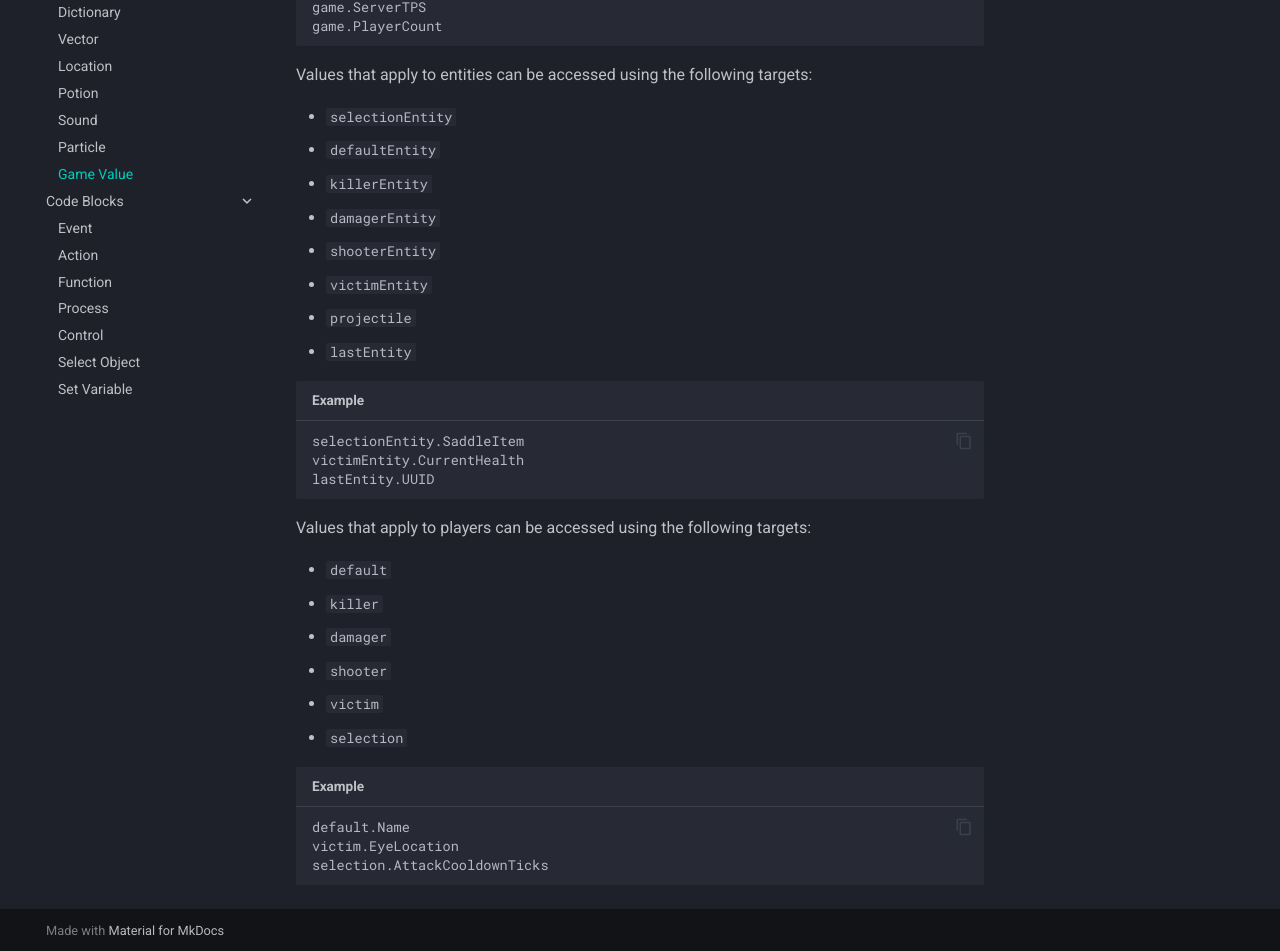
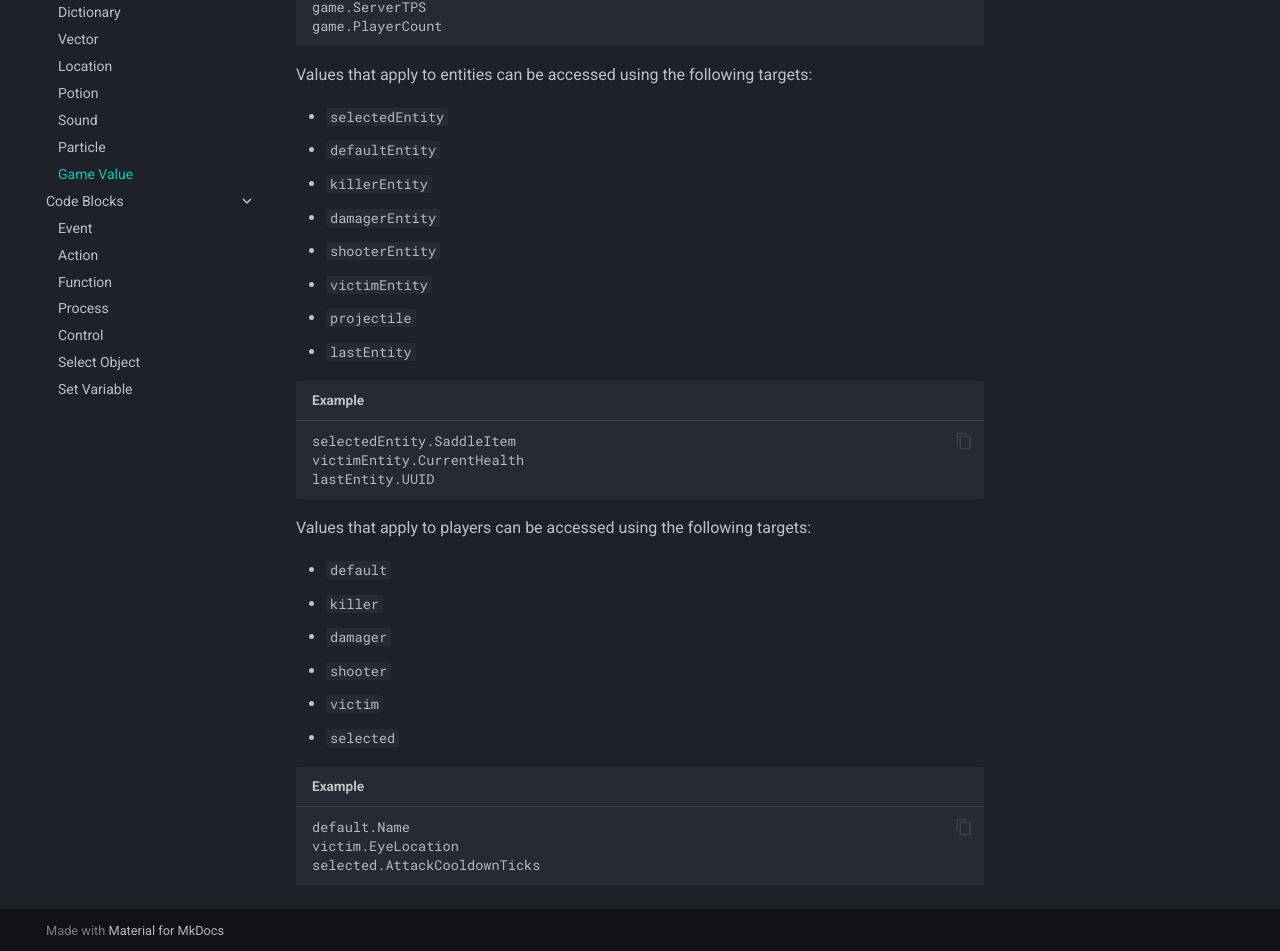
Before and after one commit to Owlfroggy/terracotta-docs, an MkDocs documentation site: the page built from docs/codeitems/game_value.md, in a window 1280 px wide and 1400 px high, scrolled down 81 px. Shown: the part 446-1397 px from the top of the window. Built offline with MkDocs 1.6.1 and Material for MkDocs 9.7.7, drawn with Linux system fonts in a browser that asks for light colours.

Commit message:
update 'selection' targets to use the new name 'selected'

````diff
--- a/docs/codeitems/game_value.md
+++ b/docs/codeitems/game_value.md
@@ -14,7 +14,7 @@ game.PlayerCount
 
 Values that apply to entities can be accessed using the following targets:
 
-- `selectionEntity`
+- `selectedEntity`
 - `defaultEntity`
 - `killerEntity`
 - `damagerEntity`
@@ -24,7 +24,7 @@ Values that apply to entities can be accessed using the following targets:
 - `lastEntity`
 
 ```tc title="Example"
-selectionEntity.SaddleItem
+selectedEntity.SaddleItem
 victimEntity.CurrentHealth
 lastEntity.UUID
 ```
@@ -36,10 +36,10 @@ Values that apply to players can be accessed using the following targets:
 - `damager`
 - `shooter`
 - `victim`
-- `selection`
+- `selected`
 
 ```tc title="Example"
 default.Name
 victim.EyeLocation
-selection.AttackCooldownTicks
+selected.AttackCooldownTicks
 ```
````
Also changed, not shown: docs/codeblocks/action.md (+4 -4 lines), docs/codeblocks/control.md (+2 -2 lines), docs/codeblocks/select_object.md (+2 -2 lines).
